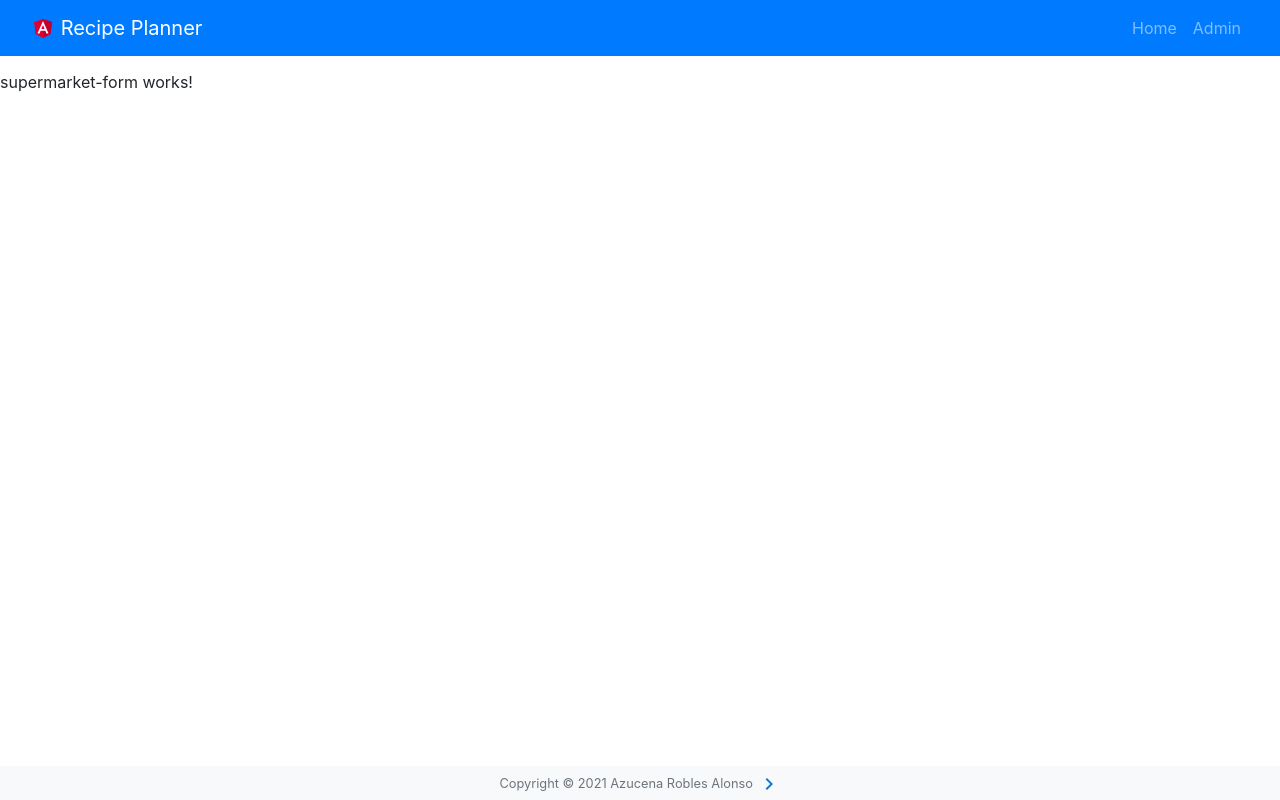
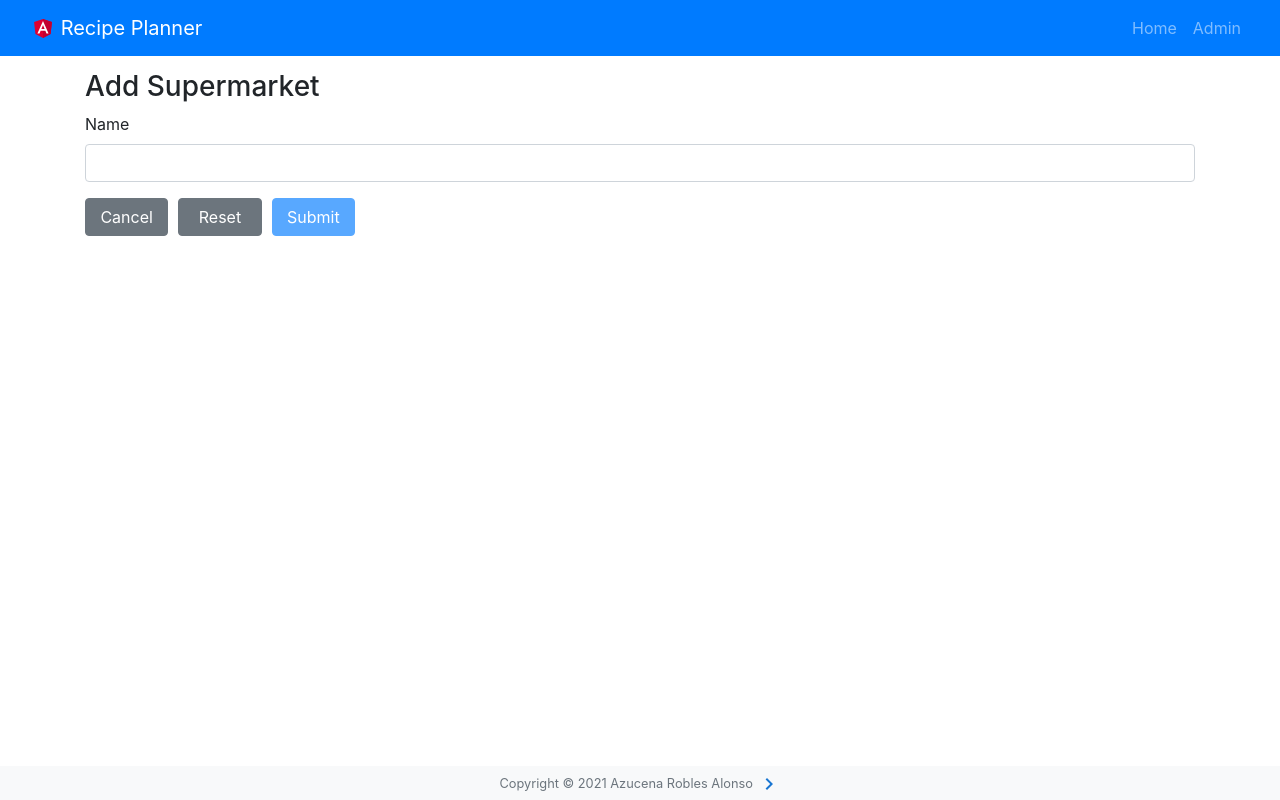
Before and after one commit to azrobles/recipe-planner, an Angular app: page /supermarkets/new in a window 1280 px wide. Built offline with nearby package versions, Linux system fonts and the light colour scheme.

Commit message:
SupermarketFormComponent

```diff
--- a/src/app/supermarket-form/supermarket-form.component.html
+++ b/src/app/supermarket-form/supermarket-form.component.html
@@ -1 +1,63 @@
-<p>supermarket-form works!</p>
+<div class="container">
+
+  <div class="row">
+    <div class="col">
+      <h3>Add Supermarket</h3>
+    </div>
+  </div>
+
+  <div class="row">
+    <div class="col">
+      <form [formGroup]="supermarketForm" (ngSubmit)="onSubmit()" (ngReset)="onReset()">
+
+        <div class="form-group">
+          <label for="nameInput">Name</label>
+          <input type="text" class="form-control" id="nameInput"
+            formControlName="name" required
+            [ngClass]="{'is-invalid': name?.invalid && (name?.dirty || name?.touched)}"
+            [attr.aria-describedby]="name?.invalid && (name?.dirty || name?.touched) ? 'nameValidationFeedback' : undefined">
+          <div *ngIf="name?.invalid && (name?.dirty || name?.touched)"
+            id="nameValidationFeedback" class="invalid-feedback">
+            <div *ngIf="name?.errors?.required">
+              Name is required.
+            </div>
+          </div>
+        </div>
+
+        <div class="form-row">
+
+          <div class="col-4 col-sm-3 col-md-2 col-xl-1">
+            <button type="button" class="btn btn-secondary btn-block"
+              (click)="gotoSupermarketList()">
+              Cancel
+            </button>
+          </div>
+
+          <div class="col-4 col-sm-3 col-md-2 col-xl-1">
+            <button type="reset" class="btn btn-secondary btn-block">Reset</button>
+          </div>
+
+          <div class="col-4 col-sm-3 col-md-2 col-xl-1">
+            <button type="submit" class="btn btn-primary btn-block"
+              [disabled]="!supermarketForm.valid">
+              Submit
+            </button>
+          </div>
+
+        </div>
+
+      </form>
+    </div>
+  </div>
+
+  <div class="row mt-3">
+    <div class="col">
+      <p *ngIf="errorMessage">
+        <ngb-alert type="danger" [dismissible]="false">
+          {{ errorMessage }}
+        </ngb-alert>
+      </p>
+    </div>
+  </div>
+
+</div>
--- a/src/app/supermarket-form/supermarket-form.component.ts
+++ b/src/app/supermarket-form/supermarket-form.component.ts
@@ -1,4 +1,8 @@
 import { Component, OnInit } from '@angular/core';
+import { FormBuilder, FormGroup, Validators } from '@angular/forms';
+import { Router } from '@angular/router';
+import { Supermarket } from '../models/supermarket.model';
+import { SupermarketService } from '../services/supermarket.service';
 
 @Component({
   selector: 'app-supermarket-form',
@@ -7,9 +11,48 @@ import { Component, OnInit } from '@angular/core';
 })
 export class SupermarketFormComponent implements OnInit {
 
-  constructor() { }
+  errorMessage!: string;
+  supermarket!: Supermarket;
+  supermarketForm!: FormGroup;
+
+  constructor(
+    private supermarketService: SupermarketService,
+    private fb: FormBuilder,
+    private router: Router
+  ) { }
 
   ngOnInit(): void {
+    this.clearSupermarket();
+
+    this.supermarketForm = this.fb.group(this.supermarket);
+    this.name?.setValidators(Validators.required);
+  }
+
+  get name() { return this.supermarketForm.get('name'); }
+
+  onSubmit(): void {
+    this.addSupermarket();
+  }
+
+  onReset(): void {
+    this.supermarketForm.reset(this.supermarket);
+  }
+
+  clearSupermarket(): void {
+    this.errorMessage = '';
+    this.supermarket = this.supermarketService.clearSupermarket();
+  }
+
+  addSupermarket(): void {
+    this.errorMessage = '';
+    this.supermarketService.addSupermarket(this.supermarketForm.value).subscribe({
+      next: data => this.gotoSupermarketList(),
+      error: (err: any) => this.errorMessage = err.message || err.toString()
+    });
+  }
+
+  gotoSupermarketList(): void {
+    this.router.navigate(['/supermarkets']);
   }
 
 }
```
Also changed, not shown: src/app/app.module.ts (+7 -6 lines), 2 other files (tests, documents, lock files or other folders).
